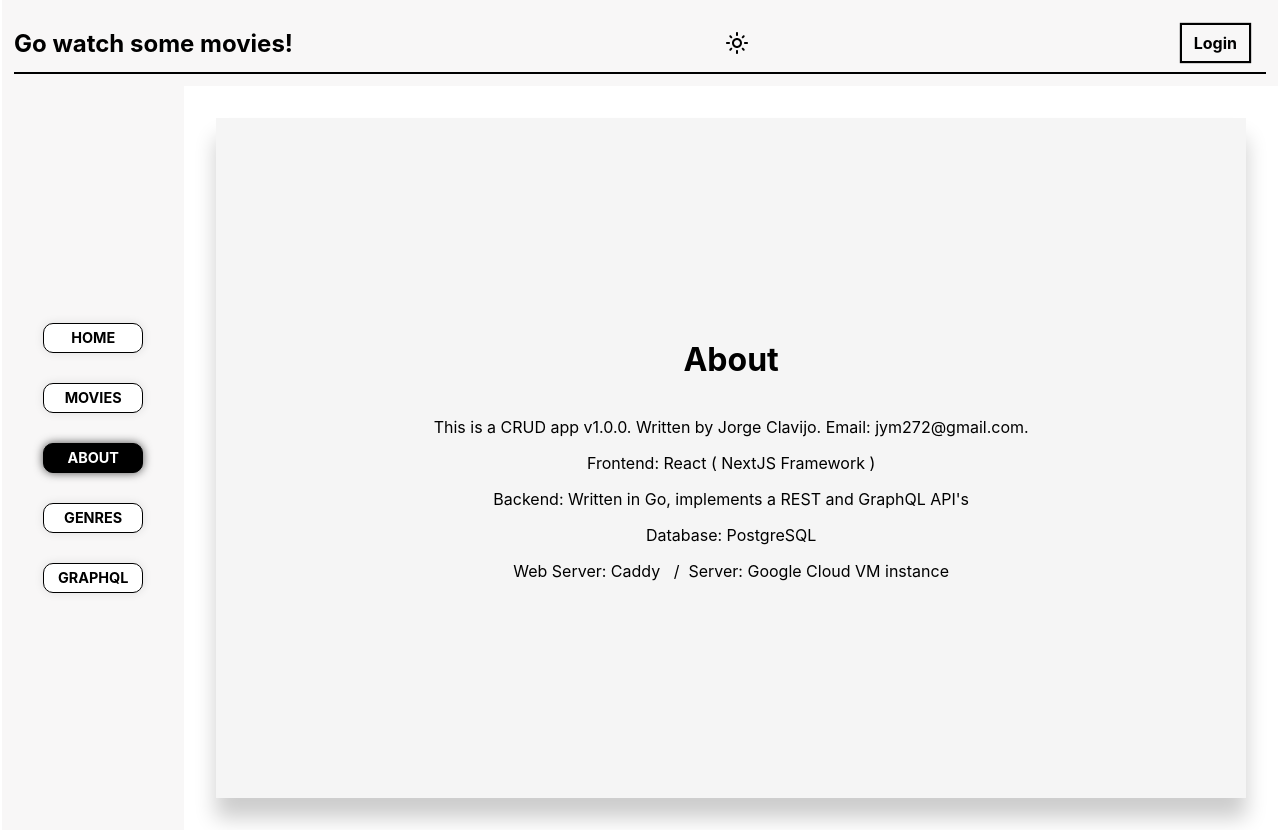
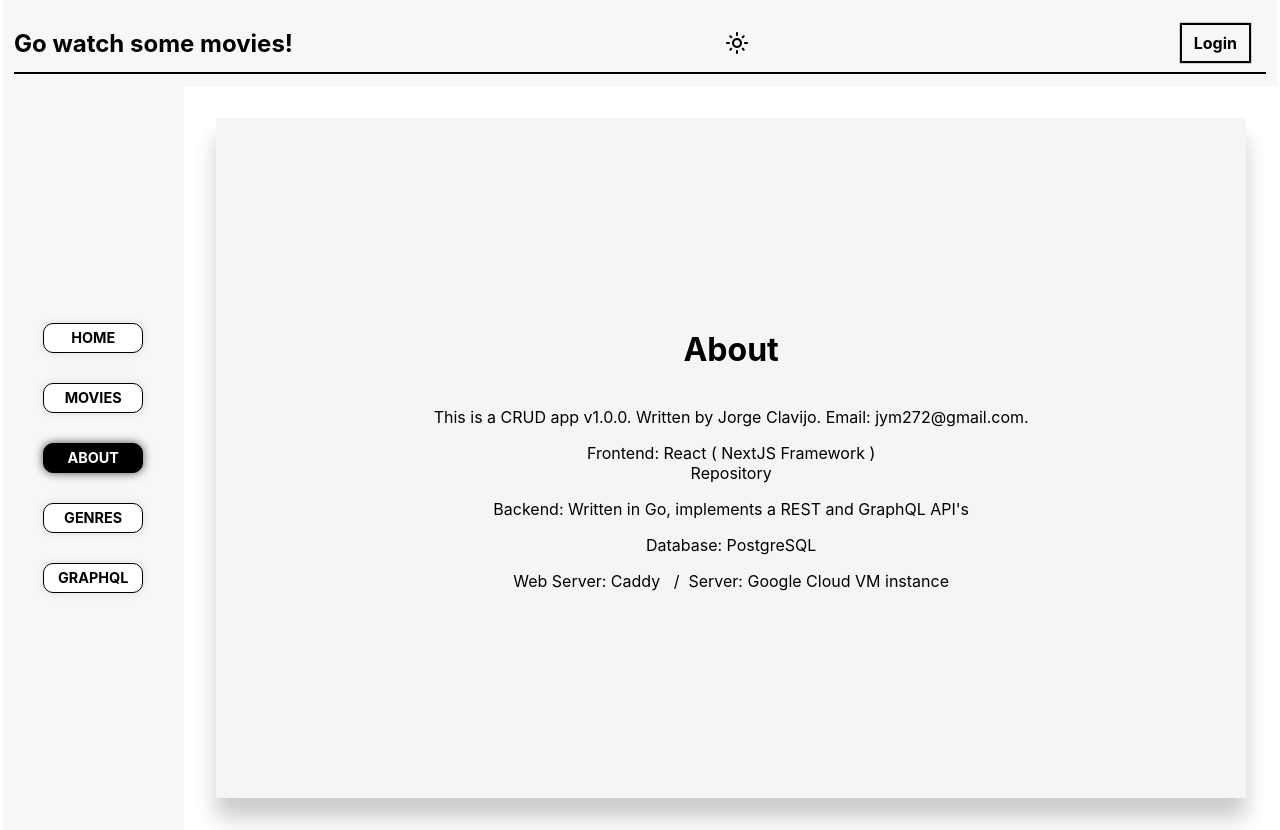
Before and after one commit to jym272/crud-movies-front, a Next.js app: page /about in a window 1280 px wide. Built offline with nearby package versions, Linux system fonts and the light colour scheme.

Commit message:
Readme update

```diff
--- a/components/About/index.tsx
+++ b/components/About/index.tsx
@@ -2,14 +2,17 @@ import styles from './About.module.scss'
 import {store} from "../Store";
 import {useContext} from "react";
 
-export const AboutComponent =()=>{
+export const AboutComponent = () => {
 
     const context = useContext(store)
-    return(
-        <div className={ context.darkMode ? styles.about__darkMode:styles.about }>
+    return (
+        <div className={context.darkMode ? styles.about__darkMode : styles.about}>
             <h1>About</h1>
             <p>This is a CRUD app v1.0.0. Written by Jorge Clavijo. Email: jym272@gmail.com.</p>
             <div>Frontend: React ( NextJS Framework )</div>
+            <div>
+            <a target="_blank" rel="noopener noreferrer" href="https://github.com/jym272/crud-movies-front">Repository</a>
+                </div>
             <p>Backend: Written in Go, implements a REST and GraphQL API&apos;s</p>
             <div>Database: PostgreSQL</div>
             <p>Web Server: Caddy &nbsp; / &nbsp;Server: Google Cloud VM instance</p>
```
Also changed, not shown: 1 other file (tests, documents, lock files or other folders).
